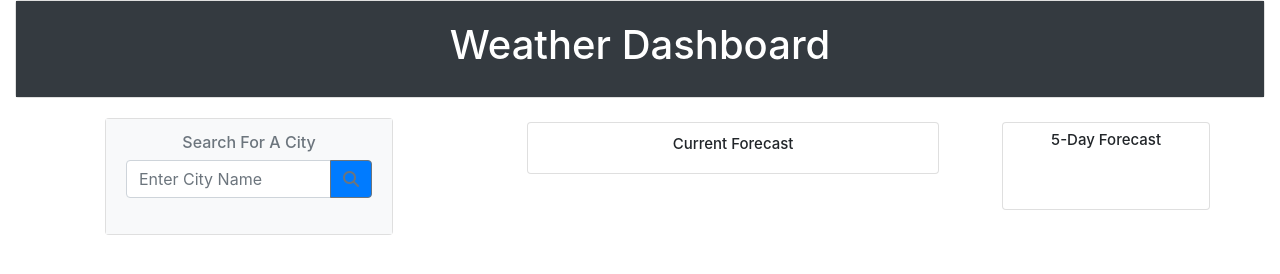
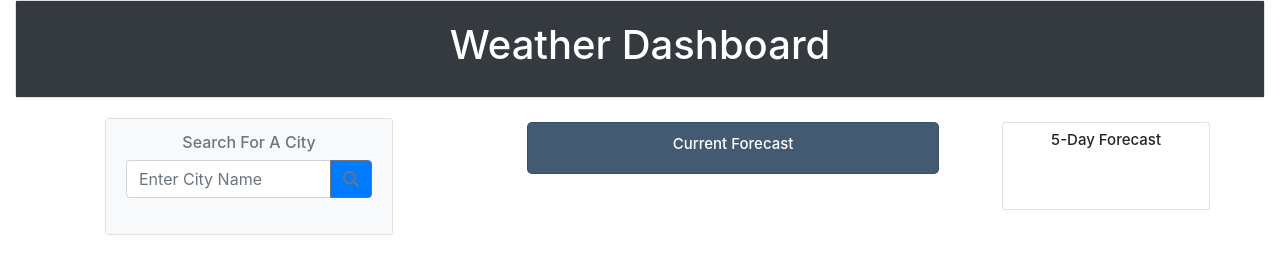
Before and after one commit to Maeldeis/Weather-Dashboard, a plain HTML site: page index.html in a window 1280 px wide. Drawn offline with nearby package versions, Linux system fonts and the light colour scheme.

Commit message:
Adjusted CSS to centralize text alignment within both the current weather and 5-day forecast cards, and added spacing for improved visual presentation

```diff
--- a/assets/styles.css
+++ b/assets/styles.css
@@ -9,9 +9,20 @@ ul {
     list-style: none;
 }
 
+.currentCard {
+    background-color: #435b72;
+    color: white;
+    padding: 10px;
+    border-radius: 5px;
+    margin-bottom: 10px;
+    text-align: center;
+}
+
+
 .card-title {
     font-size: 15px;
-
+    border-radius: 5px;
+    text-align: center;
 
 }
 
@@ -27,4 +38,6 @@ img {
     float: left;
     margin: 5px;
     border: 1px solid rgb(41, 41, 41);
+    border-radius: 5px;
+    text-align: center;
 }
```
